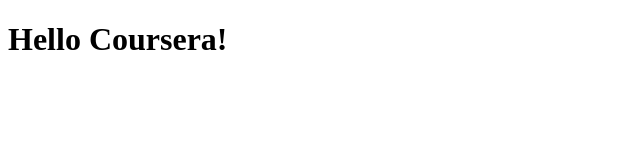
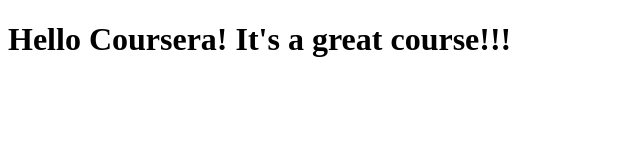
Before and after one commit to iasonsky/coursera-test, a plain HTML site: page site/index.html in a window 1280 px wide. Shown: the whole page, without its empty margins (0-640 px from the left). Drawn offline with Linux system fonts and the light colour scheme.

Commit message:
Small addition to our page content.

```diff
--- a/site/index.html
+++ b/site/index.html
@@ -4,6 +4,6 @@
 	<title>Hello Coursera!</title>
 </head>
 <body>
-<h1>Hello Coursera!</h1>
+<h1>Hello Coursera! It's a great course!!!</h1>
 </body>
 </html>
```
